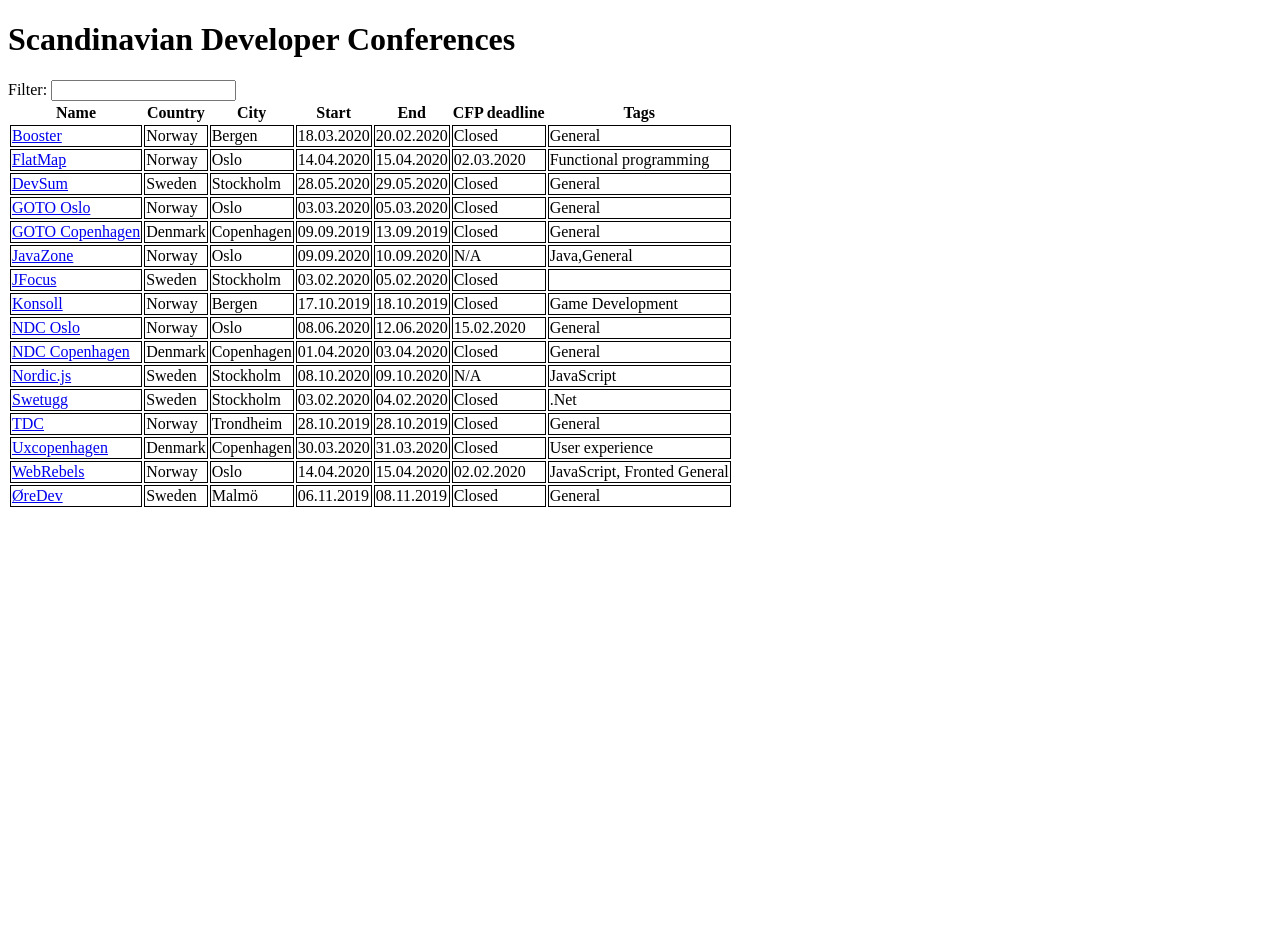
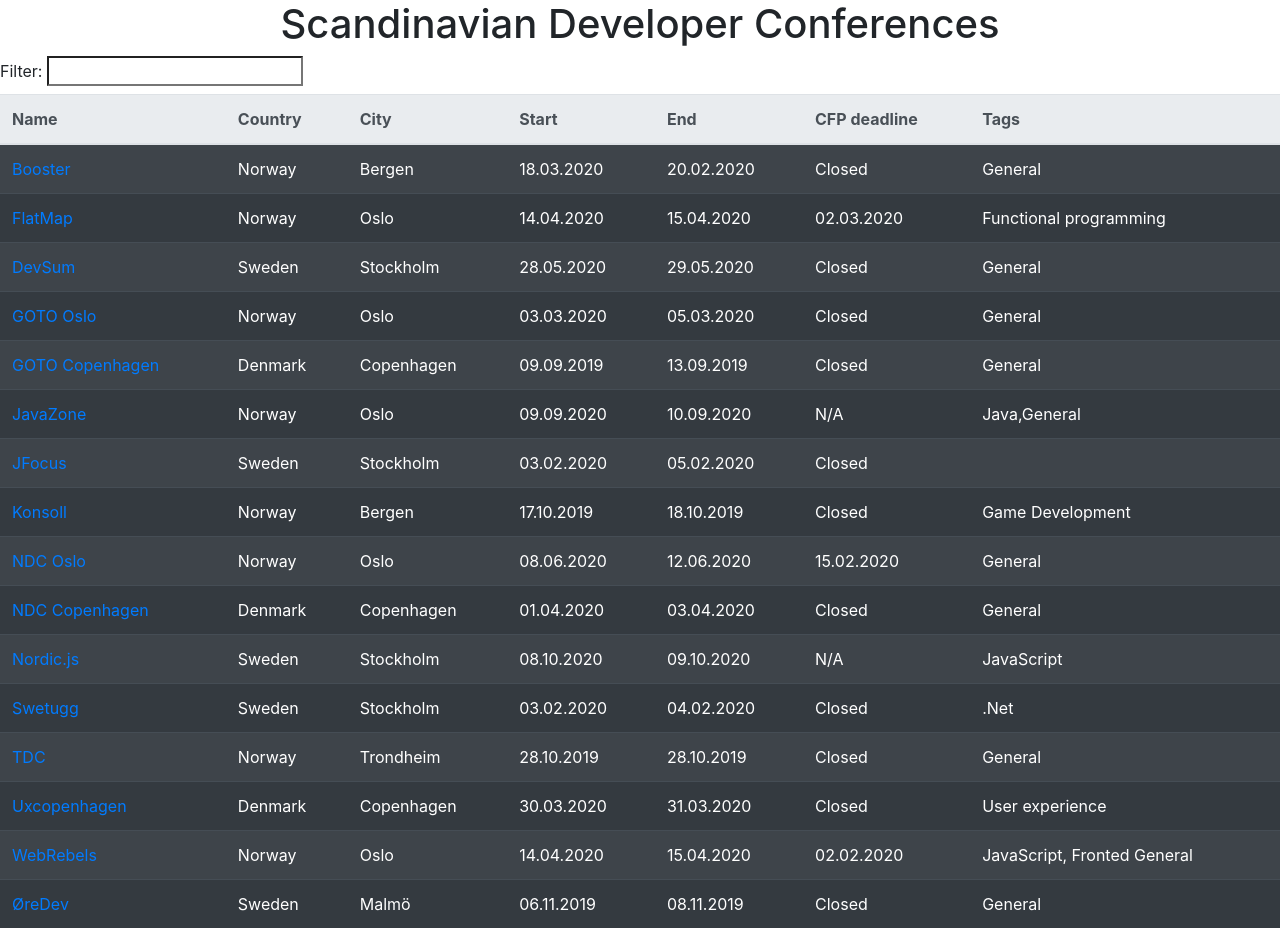
Before and after one commit to brujoand/scanconf, a plain HTML site: page docs/index.html in a window 1280 px wide. Before the commit the page ends 800 px from the top, so only its background shows below. Drawn offline with nearby package versions, Linux system fonts and the light colour scheme.

Commit message:
Look at me ma'. Twitta bootstrap aa de heila!

```diff
--- a/docs/index.html
+++ b/docs/index.html
@@ -4,22 +4,19 @@
     <meta charset="UTF-8" />
     <meta name="viewport" content="width=device-width, initial-scale=1.0" />
     <meta http-equiv="X-UA-Compatible" content="ie=edge" />
-    <title>Static Template</title>
+    <link rel="stylesheet" href="https://stackpath.bootstrapcdn.com/bootstrap/4.4.1/css/bootstrap.min.css" integrity="sha384-Vkoo8x4CGsO3+Hhxv8T/Q5PaXtkKtu6ug5TOeNV6gBiFeWPGFN9MuhOf23Q9Ifjh" crossorigin="anonymous">
+    <title>Scandinavian Developer Conferences</title>
     <script type="module" src="script.js"></script>
-    <style>
-      td {
-        border: solid thin black;
-      }
-    </style>
   </head>
   <body>
-    <h1>
+    <h1 align="center">
       Scandinavian Developer Conferences
     </h1>
-    <label>
+    <label align="center">
       Filter:
-      <input type="text" id="filter" />
+      <input type="search" id="filter" />
     </label>
     <table />
+      <script src="https://stackpath.bootstrapcdn.com/bootstrap/4.4.1/js/bootstrap.min.js" integrity="sha384-wfSDF2E50Y2D1uUdj0O3uMBJnjuUD4Ih7YwaYd1iqfktj0Uod8GCExl3Og8ifwB6" crossorigin="anonymous"></script>
   </body>
 </html>
--- a/docs/script.js
+++ b/docs/script.js
@@ -8,47 +8,55 @@
 
 function renderTable(data) {
   const table = document.createElement("table");
+  table.className = "table table-dark table-striped";
 
-  const header = document.createElement("tr");
+
+  const tableHead = document.createElement("thead");
+  tableHead.className = "thead-light"
+  const headerRow = document.createElement("tr");
 
   const titleHeader = document.createElement("th");
   const titleHeaderText = document.createTextNode("Name");
   titleHeader.appendChild(titleHeaderText);
-  header.appendChild(titleHeader);
+  headerRow.appendChild(titleHeader);
 
   const countryHeader = document.createElement("th");
   const countryHeaderText = document.createTextNode("Country");
   countryHeader.appendChild(countryHeaderText);
-  header.appendChild(countryHeader);
+  headerRow.appendChild(countryHeader);
 
   const cityHeader = document.createElement("th");
   const cityHeaderText = document.createTextNode("City");
   cityHeader.appendChild(cityHeaderText);
-  header.appendChild(cityHeader);
+  headerRow.appendChild(cityHeader);
 
   const startDateHeader = document.createElement("th");
   const startDateHeaderText = document.createTextNode("Start");
   startDateHeader.appendChild(startDateHeaderText);
-  header.appendChild(startDateHeader);
+  headerRow.appendChild(startDateHeader);
 
   const endDateHeader = document.createElement("th");
   const endDateHeaderText = document.createTextNode("End");
   endDateHeader.appendChild(endDateHeaderText);
-  header.appendChild(endDateHeader);
+  headerRow.appendChild(endDateHeader);
 
   const cfpHeader = document.createElement("th");
   const cfpHeaderText = document.createTextNode("CFP deadline");
   cfpHeader.appendChild(cfpHeaderText);
-  header.appendChild(cfpHeader);
+  headerRow.appendChild(cfpHeader);
 
   const tagsHeader = document.createElement("th");
   const tagsHeaderText = document.createTextNode("Tags");
   tagsHeader.appendChild(tagsHeaderText);
-  header.appendChild(tagsHeader);
+  headerRow.appendChild(tagsHeader);
 
-  table.appendChild(header);
+  tableHead.appendChild(headerRow);
+  table.appendChild(tableHead);
+
+  const tbody = document.createElement("tbody");
 
   for (const item of data) {
+
     const row = document.createElement("tr");
 
     const title = document.createElement("td");
@@ -85,8 +93,10 @@
     row.appendChild(cfpDate);
     row.appendChild(tags);
 
-    table.appendChild(row);
+    tbody.appendChild(row);
+
   }
+  table.appendChild(tbody);
 
   const currentTable = document.querySelector("table");
 
```
